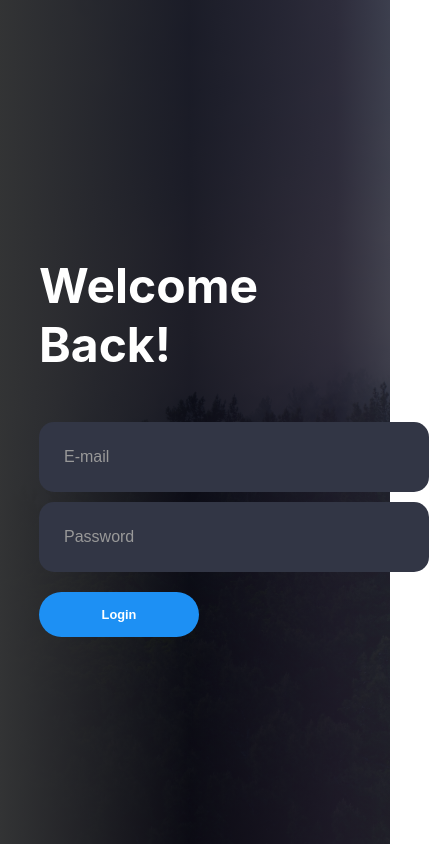
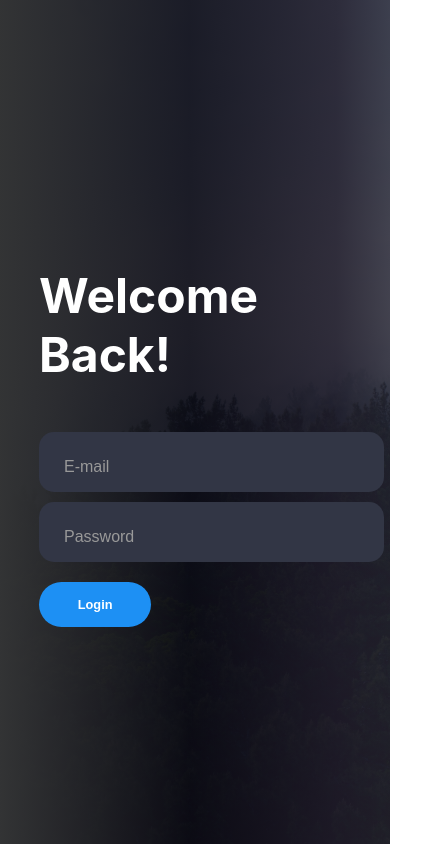
Before and after one commit to totorodev0032/wint-assignment, a React (Create React App) app: page / in a window 390 px wide. Shown: the whole page, 439 px wide, since content can reach past the window. Built offline with nearby package versions, Linux system fonts and the light colour scheme.

Commit message:
login page made responsive

```diff
--- a/src/components/LoginPage/LoginForm.js
+++ b/src/components/LoginPage/LoginForm.js
@@ -3,7 +3,7 @@ import React, { useState } from 'react';
 import styled from 'styled-components';
 
 const LoginForm = () => {
-  const [isActive, setIsActive] = useState(false);
+  const [isActive, setIsActive] = useState('');
   const formik = useFormik({
     initialValues: {
       email: '',
@@ -15,17 +15,16 @@ const LoginForm = () => {
     },
   });
 
-  // function handleTextChange(text) {
-  //   setValue(text);
+  // function handleTextChange(evt) {
+  //   const [name, value] = evt.target;
 
-  //   if (text !== '') {
+  //   if (value !== '' && name == 'email') {
   //     setIsActive(true);
   //   } else {
   //     setIsActive(false);
   //   }
   // }
-  console.log('form values:', formik.values);
-
+  // console.log(isActive);
   return (
     <>
       <FormContainer onSubmit={formik.handleSubmit}>
@@ -36,6 +35,7 @@ const LoginForm = () => {
             name="email"
             onChange={formik.handleChange}
             value={formik.values.email}
+            // onClick={(e) => handleTextChange(e)}
           />
           <label className={isActive ? 'Active' : ''} htmlFor="email">
             E-mail
@@ -49,7 +49,10 @@ const LoginForm = () => {
             onChange={formik.handleChange}
             value={formik.values.password}
           />
-          <label className={isActive ? 'Active' : ''} htmlFor="password">
+          <label
+            // className={isActive.isPasswordActive ? 'Active' : ''}
+            htmlFor="password"
+          >
             Password
           </label>
         </div>{' '}
@@ -62,7 +65,7 @@ const LoginForm = () => {
 export default LoginForm;
 
 const FormContainer = styled.form`
-  width: 400px;
+  width: 300px;
   height: auto;
   justify-content: center;
   align-items: center;
@@ -76,7 +79,7 @@ const FormContainer = styled.form`
 
   #float-label input {
     width: 90%;
-    height: 60px;
+    height: 50px;
     background: #323645;
     border: none;
     border-radius: 15px;
@@ -109,6 +112,10 @@ const FormContainer = styled.form`
   #float-label .Active {
     transform: translate(0, 12px) scale(0.75);
   }
+
+  @media (max-width: 496px) {
+    width: 90%;
+  }
 `;
 
 const PrimaryButton = styled.button`
```
